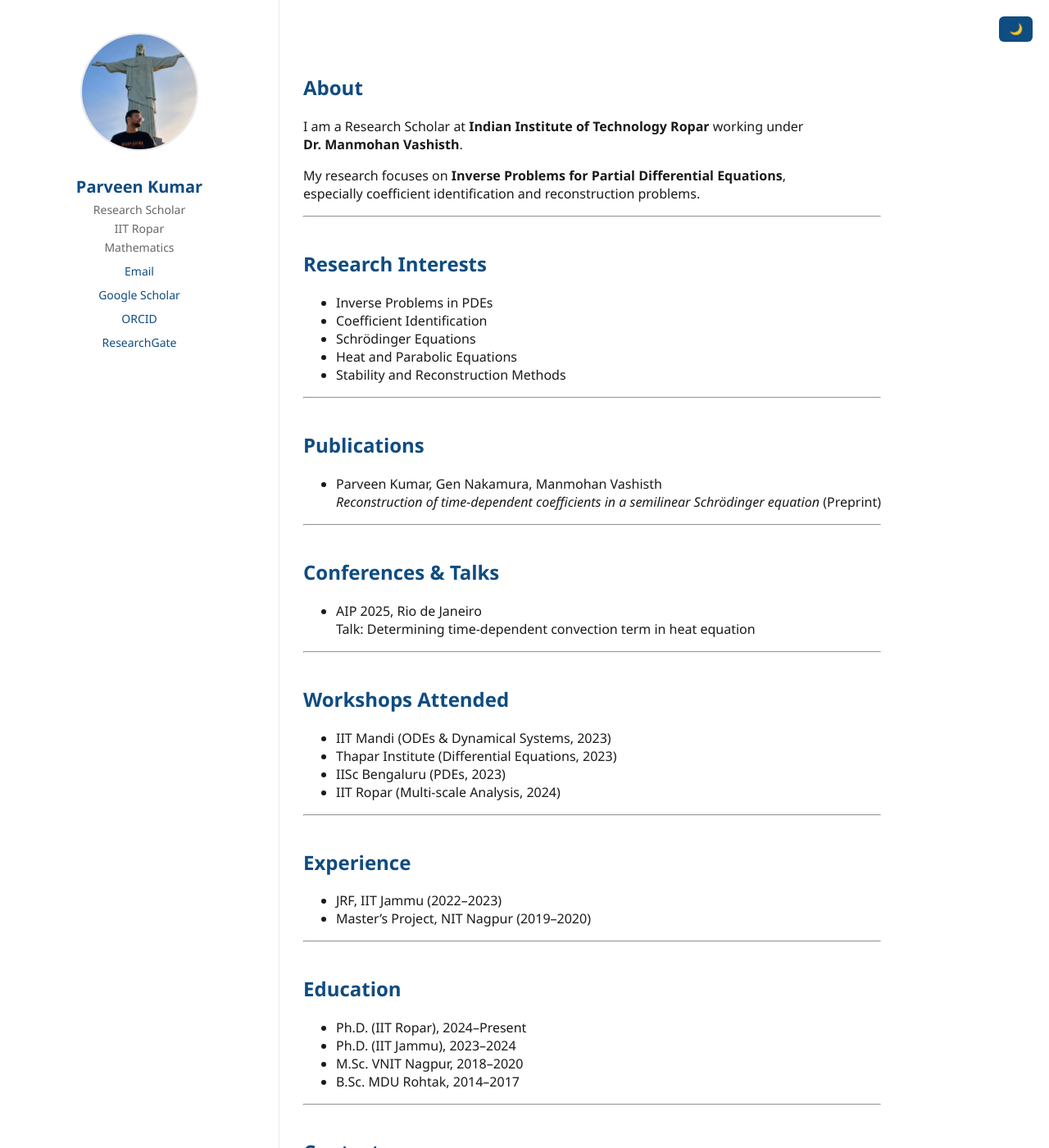
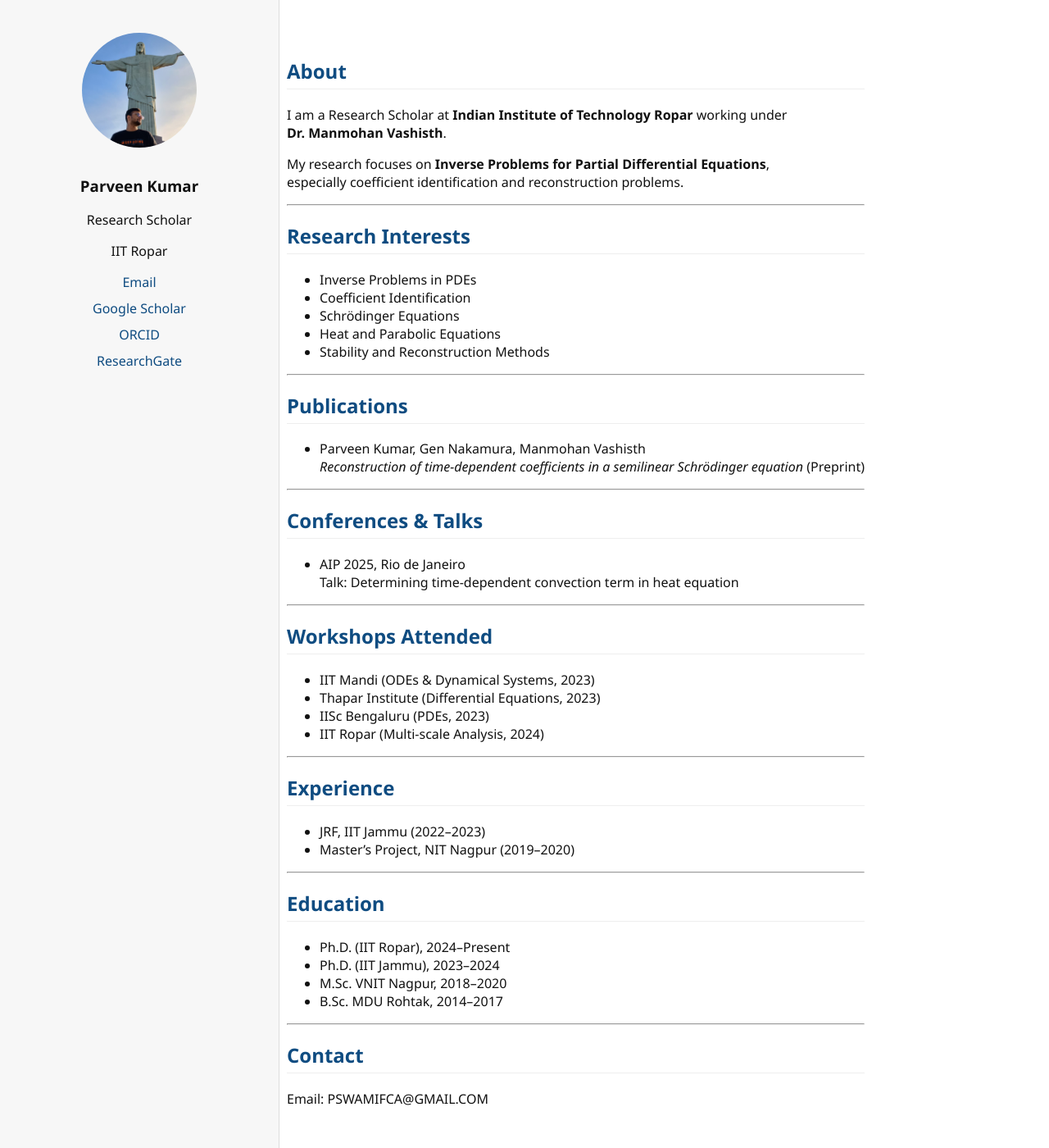
Before and after one commit to parveenkumarmath/parveenkumarmath.github.io, a Jekyll site: the page built from index.md, in a window 1280 px wide and 1400 px high. Shown: the whole window at 82% size. Built offline with Jekyll 4.4.1, drawn with Linux system fonts in a browser that asks for light colours.

Commit message:
Update default.html

```diff
--- a/_layouts/default.html
+++ b/_layouts/default.html
@@ -6,28 +6,12 @@
 <title>{{ page.title }}</title>
 
 <style>
-:root{
-  --bg:#ffffff;
-  --text:#1a1a1a;
-  --muted:#666;
-  --accent:#0f4c81;
-  --border:#eaeaea;
-}
-
-body.dark{
-  --bg:#0f1115;
-  --text:#eaeaea;
-  --muted:#aaa;
-  --accent:#66b3ff;
-  --border:#222;
-}
-
 body{
   margin:0;
   font-family: "Segoe UI", Arial, sans-serif;
-  background:var(--bg);
-  color:var(--text);
   display:flex;
+  background:#fff;
+  color:#111;
 }
 
 /* SIDEBAR */
@@ -35,10 +19,10 @@ body{
   width:300px;
   height:100vh;
   position:fixed;
-  background:var(--bg);
-  border-right:1px solid var(--border);
+  background:#f7f7f7;
   padding:40px 20px;
   text-align:center;
+  border-right:1px solid #ddd;
 }
 
 .sidebar img{
@@ -46,39 +30,27 @@ body{
   height:140px;
   border-radius:50%;
   object-fit:cover;
-  border:2px solid var(--border);
-  margin-bottom:15px;
-}
-
-.sidebar h1{
-  font-size:20px;
-  margin:10px 0 5px;
-}
-
-.sidebar p{
-  margin:4px 0;
-  color:var(--muted);
-  font-size:14px;
+  margin-bottom:10px;
 }
 
 .sidebar a{
   display:block;
   margin-top:10px;
-  color:var(--accent);
+  color:#0f4c81;
   text-decoration:none;
-  font-size:14px;
 }
 
 /* MAIN */
 .main{
   margin-left:300px;
-  padding:50px 70px;
+  padding:50px;
   max-width:900px;
 }
 
 h1,h2{
-  color:var(--accent);
-  margin-top:40px;
+  color:#0f4c81;
+  border-bottom:1px solid #eee;
+  padding-bottom:5px;
 }
 
 section{
@@ -87,21 +59,8 @@ section{
 }
 
 .small{
-  color:var(--muted);
+  color:#666;
   font-size:14px;
-}
-
-/* DARK BUTTON */
-.toggle{
-  position:fixed;
-  top:20px;
-  right:20px;
-  background:var(--accent);
-  color:white;
-  border:none;
-  padding:8px 12px;
-  border-radius:6px;
-  cursor:pointer;
 }
 
 /* RESPONSIVE */
@@ -122,29 +81,21 @@ section{
 
 <body>
 
-<button class="toggle" onclick="document.body.classList.toggle('dark')">
-🌙
-</button>
-
 <!-- SIDEBAR -->
 <div class="sidebar">
+  <img src="parveen.jpeg">
 
-  <img src="parveen.jpeg" alt="profile">
-
-  <h1>Parveen Kumar</h1>
-
+  <h3>Parveen Kumar</h3>
   <p>Research Scholar</p>
   <p>IIT Ropar</p>
-  <p>Mathematics</p>
 
   <a href="mailto:PSWAMIFCA@GMAIL.COM">Email</a>
   <a href="https://scholar.google.com/citations?user=jWAKMYUAAAAJ&hl=en">Google Scholar</a>
   <a href="https://orcid.org/0009-0004-3400-0292">ORCID</a>
   <a href="https://www.researchgate.net/profile/Parveen-Kumar-108">ResearchGate</a>
-
 </div>
 
-<!-- MAIN -->
+<!-- CONTENT -->
 <div class="main">
 {{ content }}
 </div>
```
